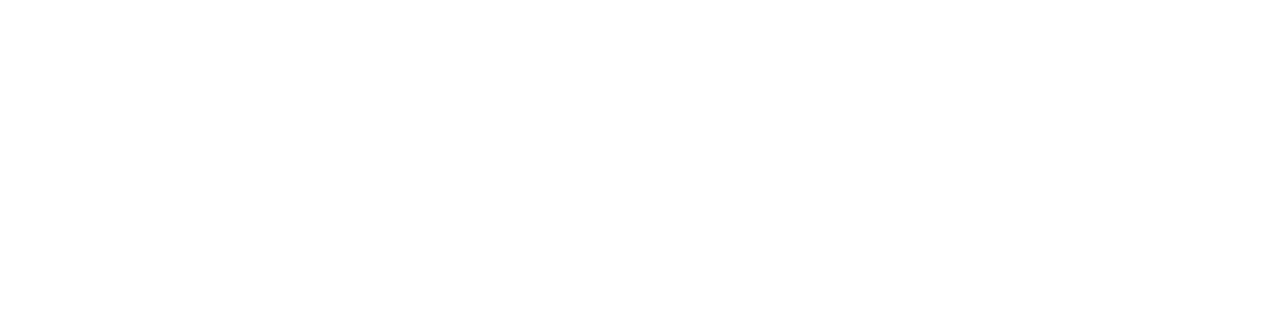
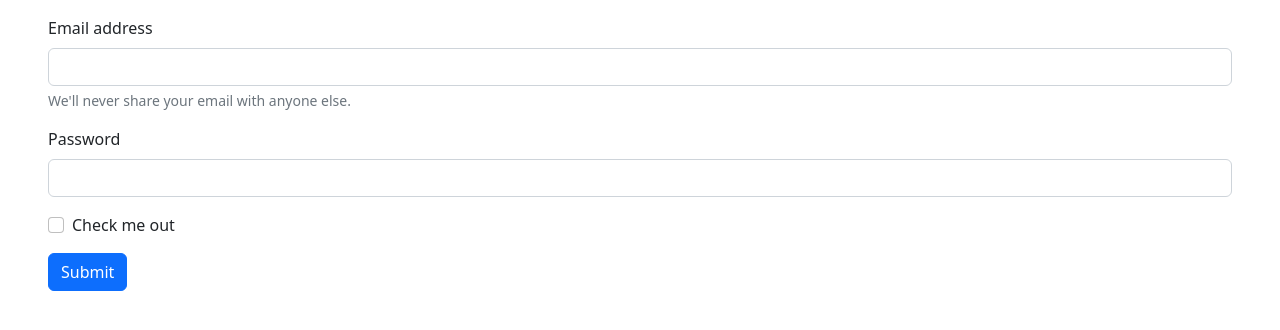
Before and after one commit to anikettikkal/bootstrap, a plain HTML site: page form.html in a window 1280 px wide. Drawn offline with nearby package versions, Linux system fonts and the light colour scheme.

Commit message:
fileadded

```diff
--- a/form.html
+++ b/form.html
@@ -8,5 +8,21 @@
 </head>
 <body>
     <script src="https://cdn.jsdelivr.net/npm/bootstrap@5.2.2/dist/js/bootstrap.bundle.min.js" integrity="sha384-OERcA2EqjJCMA+/3y+gxIOqMEjwtxJY7qPCqsdltbNJuaOe923+mo//f6V8Qbsw3" crossorigin="anonymous"></script>
+    <form class="mx-5 mt-3">
+        <div class="mb-3">
+          <label for="exampleInputEmail1" class="form-label">Email address</label>
+          <input type="email" class="form-control" id="exampleInputEmail1" aria-describedby="emailHelp">
+          <div id="emailHelp" class="form-text">We'll never share your email with anyone else.</div>
+        </div>
+        <div class="mb-3">
+          <label for="exampleInputPassword1" class="form-label">Password</label>
+          <input type="password" class="form-control" id="exampleInputPassword1">
+        </div>
+        <div class="mb-3 form-check">
+          <input type="checkbox" class="form-check-input" id="exampleCheck1">
+          <label class="form-check-label" for="exampleCheck1">Check me out</label>
+        </div>
+        <button type="submit" class="btn btn-primary">Submit</button>
+      </form>
 </body>
 </html>
```
